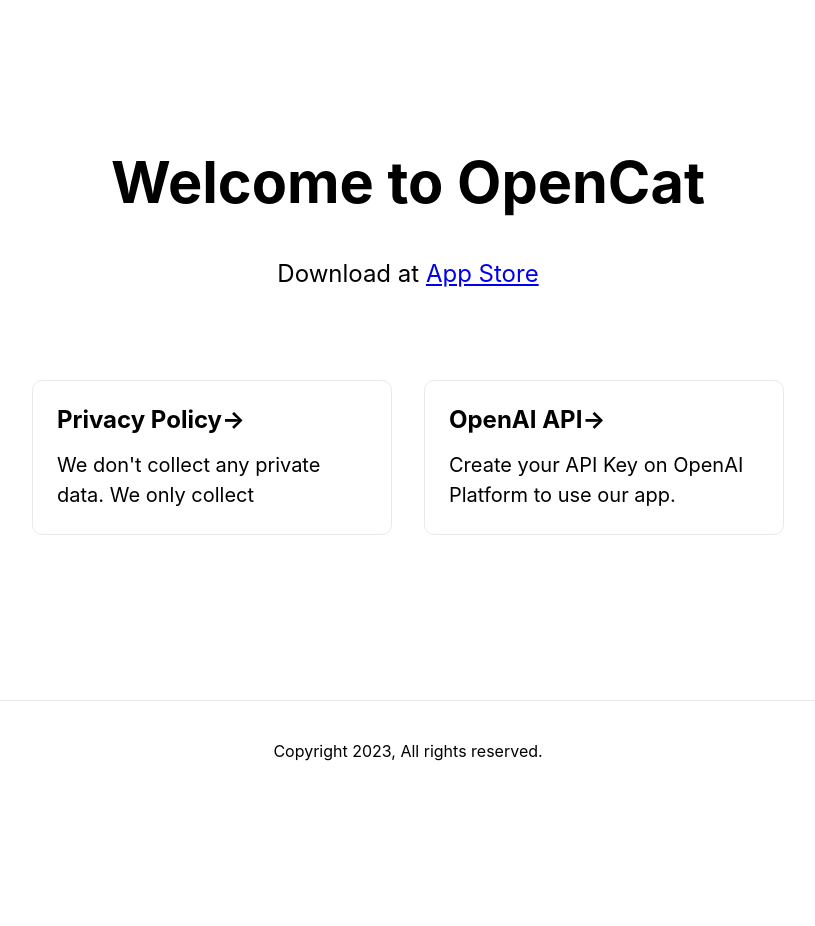
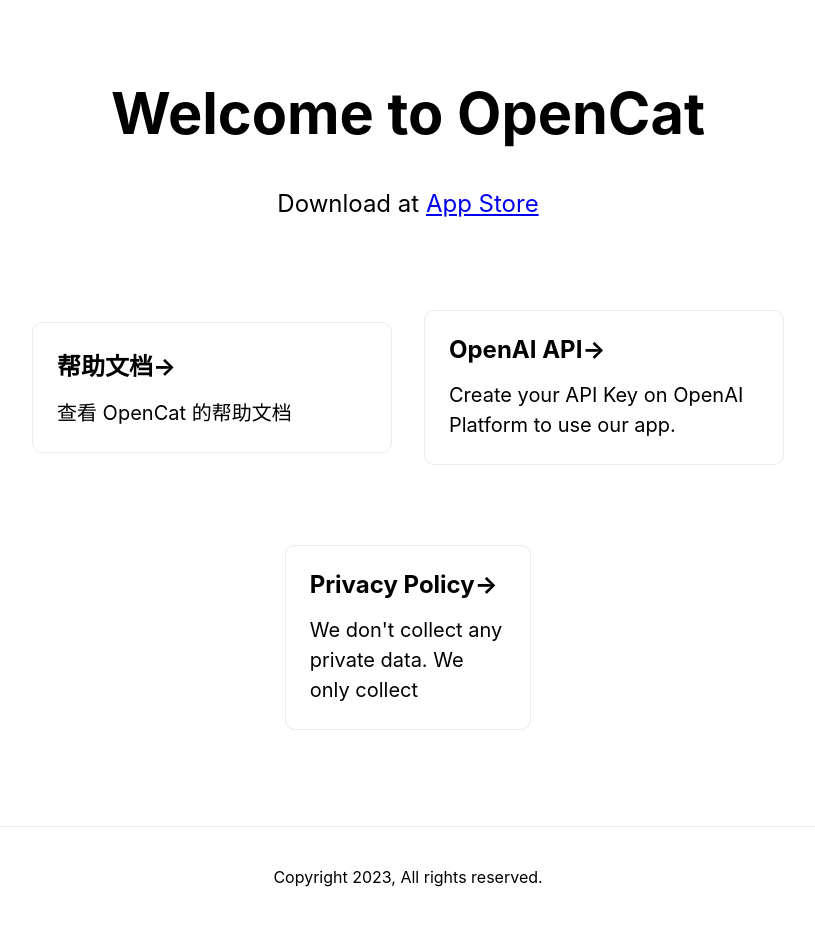
Before and after one commit to waylybaye/opencat.app, a Next.js app: page / in a window 1280 px wide. Shown: the whole page, without its empty margins (232-1047 px from the left). Before the commit the page ends 800 px from the top, so only its background shows below. Built offline with nearby package versions, Linux system fonts and the light colour scheme.

Commit message:
add Azure sample doc

```diff
--- a/pages/index.js
+++ b/pages/index.js
@@ -19,6 +19,27 @@
         </p>
 
         <div className={styles.grid}>
+          <a href="/docs/zh-CN/help" className={styles.card} target={'_blank'}>
+            <h3>
+              帮助文档
+              <span >
+                &rarr;
+              </span>
+            </h3>
+            <p>查看 OpenCat 的帮助文档 </p>
+          </a>
+          <a href="https://platform.openai.com/account/api-keys" className={styles.card} target={'_blank'}>
+            <h3>
+              OpenAI API
+              <span >
+                &rarr;
+              </span>
+            </h3>
+            <p>Create your API Key on OpenAI Platform to use our app.</p>
+          </a>
+        </div>
+
+        <div className={styles.grid}>
           <a href="/privacy" className={styles.card} target={'_blank'}>
             <h3>
               Privacy Policy
@@ -29,15 +50,15 @@
             <p>We don't collect any private data. We only collect </p>
           </a>
 
-          <a href="https://platform.openai.com/account/api-keys" className={styles.card} target={'_blank'}>
-            <h3>
-              OpenAI API
-              <span >
-                &rarr;
-              </span>
-            </h3>
-            <p>Create your API Key on OpenAI Platform to use our app.</p>
-          </a>
+          {/*<a href="https://platform.openai.com/account/api-keys" className={styles.card} target={'_blank'}>*/}
+          {/*  <h3>*/}
+          {/*    OpenAI API*/}
+          {/*    <span >*/}
+          {/*      &rarr;*/}
+          {/*    </span>*/}
+          {/*  </h3>*/}
+          {/*  <p>Create your API Key on OpenAI Platform to use our app.</p>*/}
+          {/*</a>*/}
 
           {/*<a*/}
           {/*  href="https://github.com/vercel/next.js/tree/master/examples"*/}
```
Also changed, not shown: 3 other files (tests, documents, lock files or other folders).
